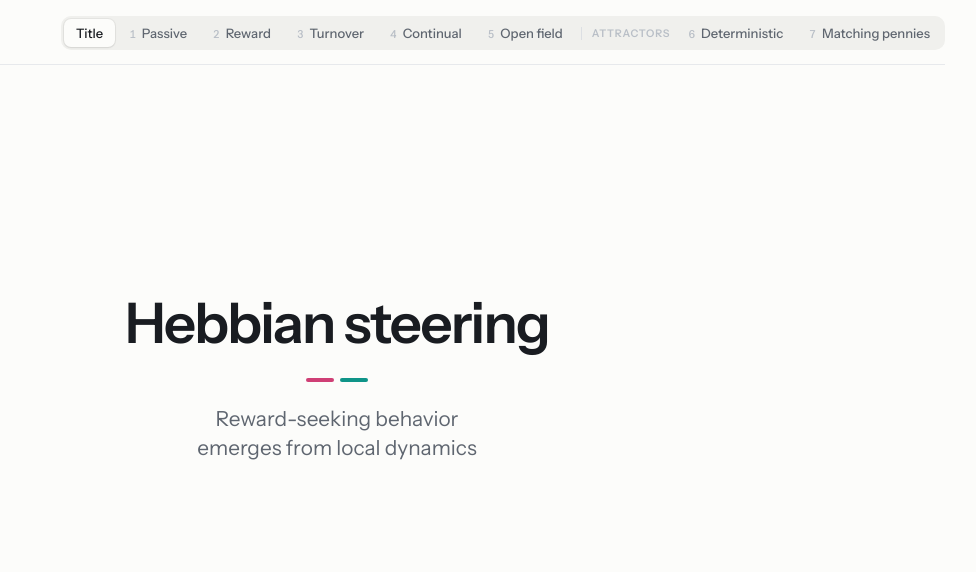
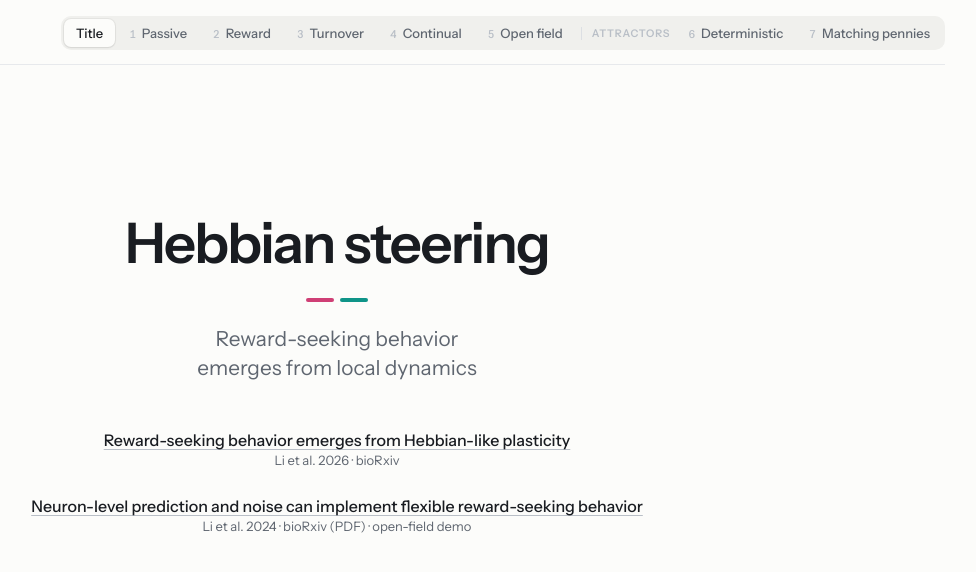
Before and after one commit to ccli3896/dendrite, a plain HTML site: page 04-hebbian-steering/index.html in a window 1280 px wide. Shown: the whole page, without its empty margins (303-1279 px from the left). Drawn offline with Linux system fonts and the light colour scheme.

Commit message:
04-hebbian-steering: link both papers from the title slide and README
Co-Authored-By: Claude Opus 5.5 <noreply@anthropic.com>
Claude-Session: https://claude.ai/code/session_01RKnV5NZq7pfU7jiTgrDgnE

```diff
--- a/04-hebbian-steering/index.html
+++ b/04-hebbian-steering/index.html
@@ -64,6 +64,12 @@ nav.seg .grp-lab { align-self: center; font-size: 10.5px; font-weight: 600; lett
 .cover .rule { display: flex; justify-content: center; gap: 6px; margin: 26px 0 22px; }
 .cover .rule i { width: 28px; height: 4px; border-radius: 2px; }
 .cover p { margin: 0 auto; max-width: 22em; font-size: clamp(19px, 2.6vh, 26px); color: var(--muted); line-height: 1.4; text-wrap: balance; }
+.cover .papers { list-style: none; margin: 40px auto 0; padding: 0; display: flex; flex-direction: column; align-items: center; gap: 12px; }
+.cover .papers a { display: inline-flex; flex-direction: column; gap: 2px; text-decoration: none; color: var(--ink); padding: 8px 14px; border-radius: 10px; }
+.cover .papers a:hover { background: var(--well); }
+.cover .papers .pt { font-size: clamp(15px, 2vh, 18px); font-weight: 500; text-decoration: underline; text-decoration-color: var(--faint); text-underline-offset: 3px; }
+.cover .papers a:hover .pt { text-decoration-color: var(--a); }
+.cover .papers .pm { font-size: 13px; color: var(--muted); }
 body.on-cover .head, body.on-cover footer, body.on-cover .brand { visibility: hidden; }
 .cv { position: relative; min-width: 0; min-height: 160px; }
 canvas { display: block; position: absolute; inset: 0; width: 100%; height: 100%; }
@@ -131,6 +137,10 @@ input[type=range] { accent-color: var(--ink); width: 104px; }
       <h2>Hebbian steering</h2>
       <div class="rule"><i style="background:var(--a)"></i><i style="background:var(--b)"></i></div>
       <p>Reward-seeking behavior emerges from local dynamics</p>
+      <ul class="papers" aria-label="Papers">
+        <li><a href="https://www.biorxiv.org/content/10.64898/2026.11.18.767638v1" target="_blank" rel="noopener"><span class="pt">Reward-seeking behavior emerges from Hebbian-like plasticity</span><span class="pm">Li et al. 2026 · bioRxiv</span></a></li>
+        <li><a href="https://pmc.ncbi.nlm.nih.gov/articles/PMC11142161/pdf/nihpp-2024.05.22.595306v1.pdf" target="_blank" rel="noopener"><span class="pt">Neuron-level prediction and noise can implement flexible reward-seeking behavior</span><span class="pm">Li et al. 2024 · bioRxiv (PDF) · open-field demo</span></a></li>
+      </ul>
     </div>
   </section>
   <section class="tab" id="tab-passive" data-blurb="Two neurons joined by one plastic weight w. The input x₀ is driven on (s = 1), then off (s = 0). Every rule gets the same input and noise, so differences in x₀, x₁ and w come from the rule alone." data-title="Same input, different rules" hidden style="grid-template-rows:auto minmax(0,1fr);column-gap:36px;row-gap:16px"
```
Also changed, not shown: 1 other file.
